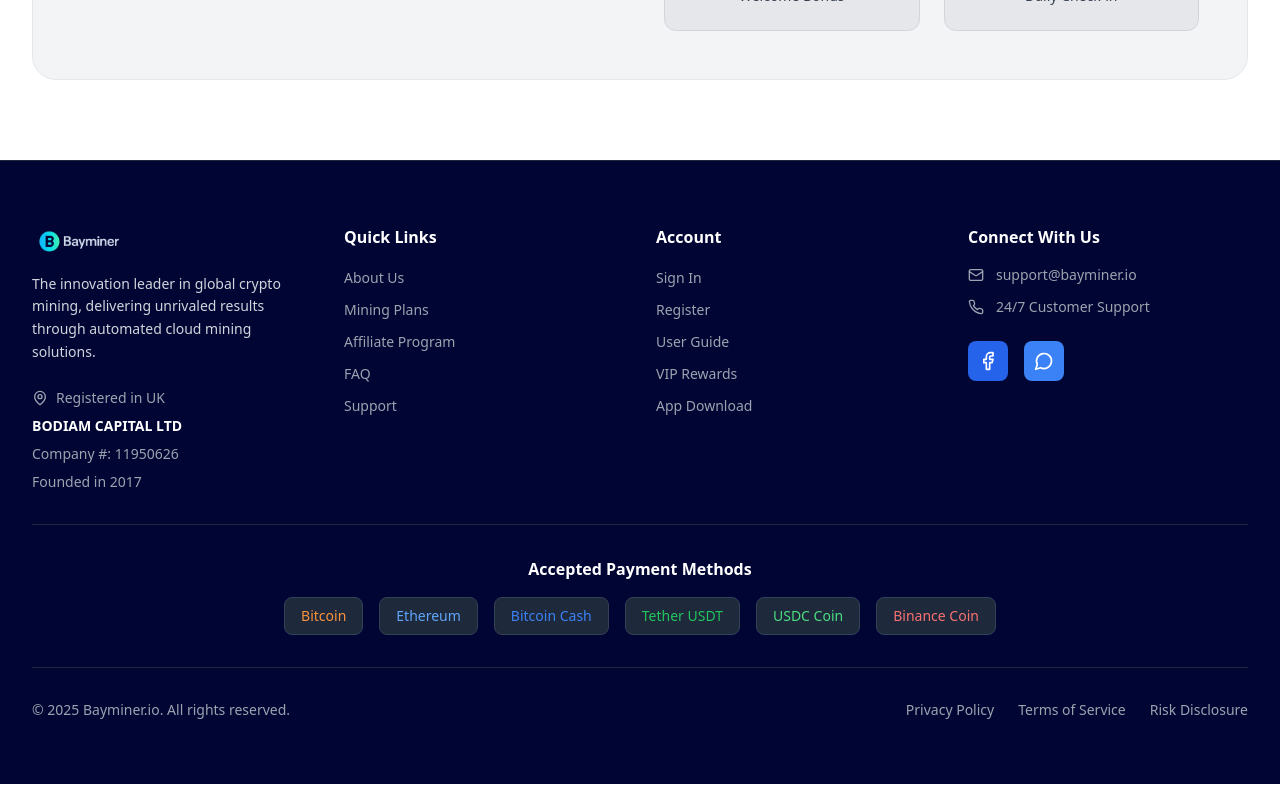
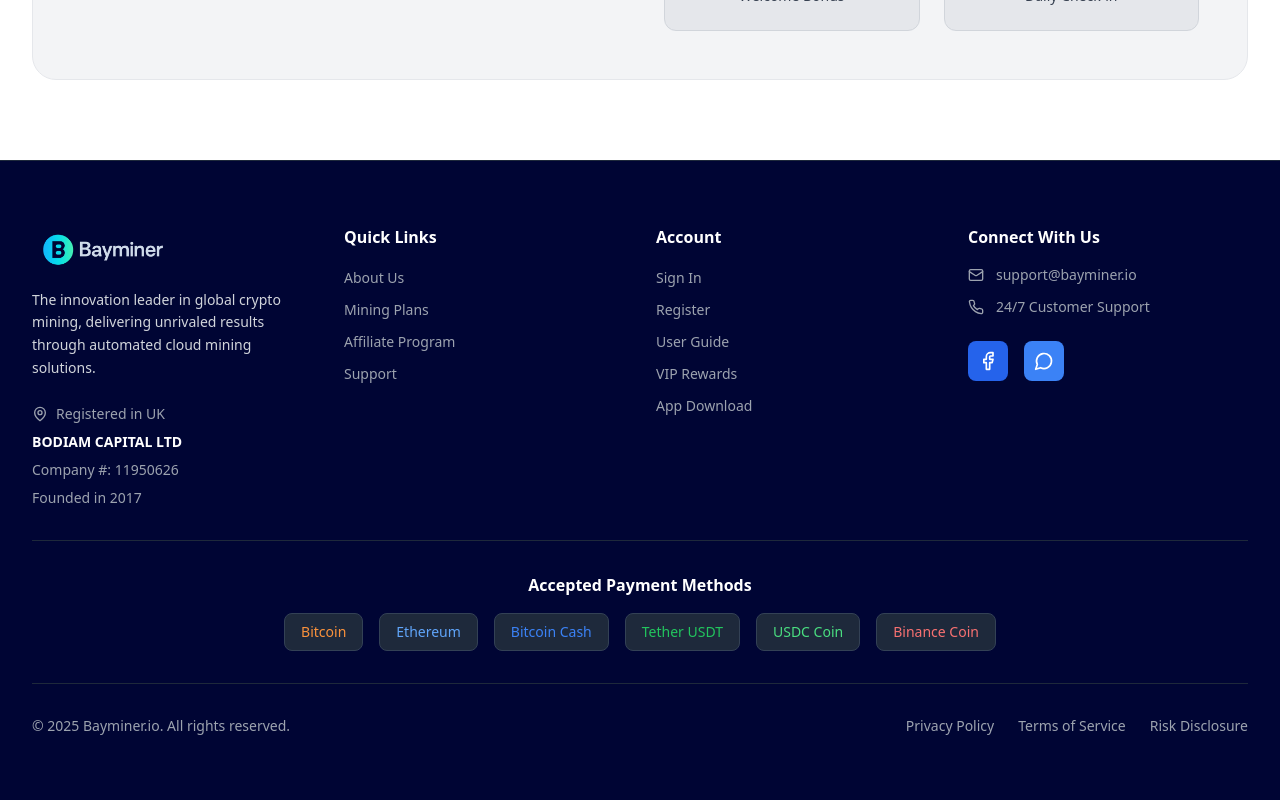
Before and after one commit to Oceanteel/bayMine, a React (Vite) app: page / in a window 1280 px wide. Shown: the part 5785-6585 px from the top of the page. Built offline with nearby package versions, Linux system fonts and the light colour scheme.

Commit message:
Update Footer Logo to h-12

```diff
--- a/src/components/Footer.tsx
+++ b/src/components/Footer.tsx
@@ -15,7 +15,6 @@
     { name: "About Us", href: "#about" },
     { name: "Mining Plans", href: "#plans" },
     { name: "Affiliate Program", href: "#affiliate" },
-    { name: "FAQ", href: "#faq" },
     { name: "Support", href: "#support" }
   ]
 
@@ -38,7 +37,7 @@
                 <img
                   src="/bayminer-logo.png"
                   alt="Bayminer.io"
-                  className="h-8 w-auto object-contain mb-4"
+                  className="h-12 w-auto object-contain mb-4"
                 />
                 <p className="text-gray-300 text-sm leading-relaxed">
                   The innovation leader in global crypto mining, delivering unrivaled results
```
